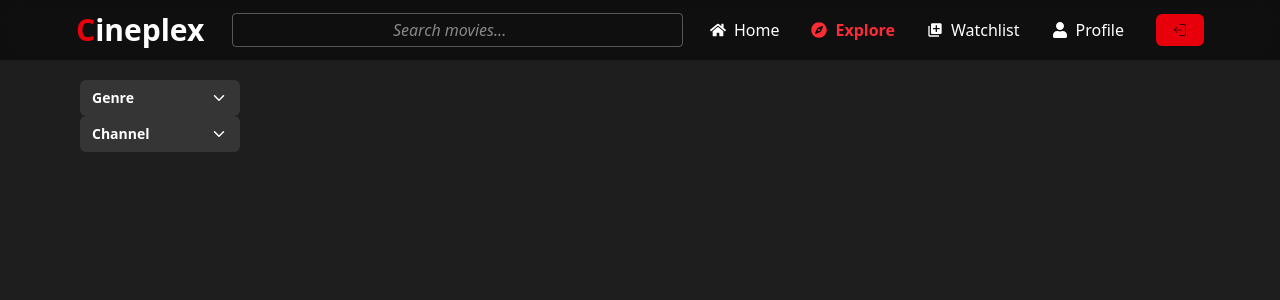
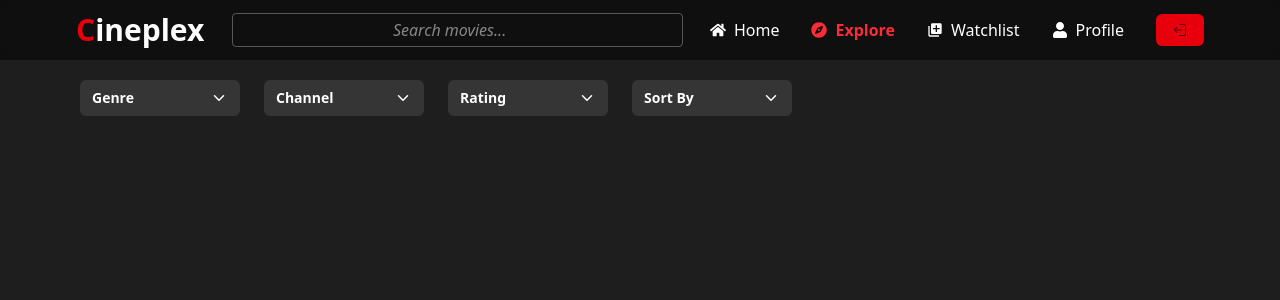
Before and after one commit to Aakanshya1/Cineplex, a React (Vite) app in the folder cineplex-frontend/: page /explore in a window 1280 px wide. Shown: the top 300 px of the page. Built offline with nearby package versions, Linux system fonts and the light colour scheme; sample sign-in values are in the browser's storage; a web font is replaced by a local one.

Commit message:
Made movie card component

```diff
--- /dev/null
+++ b/cineplex-frontend/src/components/ui/MovieCard.jsx
@@ -0,0 +1,24 @@
+import React from 'react'
+
+function MovieCard({movie}) {
+  return (
+    <div className="bg-gray-900 rounded-xl overflow-hidden shadow-lg hover:scale-105 transition-transform duration-300">
+      <img
+        src={movie.image}
+        alt={movie.title}
+        className="w-full h-64 object-cover"
+      />
+
+      <div className="p-4">
+        <h2 className="text-white font-semibold text-lg truncate">
+          {movie.title}
+        </h2>
+        {movie.rating && (
+          <p className="text-yellow-400 text-sm mt-1">⭐ {movie.rating}</p>
+        )}
+      </div>
+    </div>
+  )
+}
+
+export default MovieCard
--- a/cineplex-frontend/src/constants/constants.jsx
+++ b/cineplex-frontend/src/constants/constants.jsx
@@ -98,3 +98,35 @@ export const channels =[
     value: 'apple-tv-plus'
   }
 ]
+
+export const ratings =[
+  {
+    label:"1 star",
+    value:"1"
+  },
+  {
+    label:"2 stars",
+    value:"2"
+  },
+  {    label:"3 stars",
+    value:"3"
+  },
+  {    label:"4 stars",
+    value:"4"
+  },
+  {    label:"5 stars",
+    value:"5"
+  }
+]
+export const sortby =[
+  {    label:"Popularity",
+    value:"popularity"
+  },
+  {    label:"Release Date",
+    value:"release-date"
+  },
+  {    label:"Alphabetical",
+    value:"alphabetical"
+  }
+
+]
--- a/cineplex-frontend/src/pages/Explore.jsx
+++ b/cineplex-frontend/src/pages/Explore.jsx
@@ -1,18 +1,28 @@
 import React from 'react'
 import Dropdown from '../components/ui/Dropdown'
-import {genre,channels} from '../constants/constants'
-function Explore() {
+import {genre,channels,ratings,sortby,} from '../constants/constants'
+import MovieCard from '../components/ui/MovieCard'
+function Explore(){
   return (
     <>
     <section >
-      <div className='p-20'>
+      <div className='p-20 flex flex-col gap-6 md:flex-row md:justify-start md:items-center'>
         <div>
           <Dropdown label="Genre" items={genre} onSelect={(item) => console.log(item)} />
         </div>
         <div>
           <Dropdown label="Channel" items={channels} onSelect={(item) => console.log(item)} />
         </div>
-        <div></div>
+        <div>
+          <Dropdown label="Rating" items={ratings} onSelect={(item) => console.log(item)} />
+        </div>
+        <div>
+          <Dropdown label="Sort By" items={sortby} onSelect={(item) => console.log(item)} />
+        </div>
+
+      </div>
+      <div>
+
 
       </div>
     </section>
```
